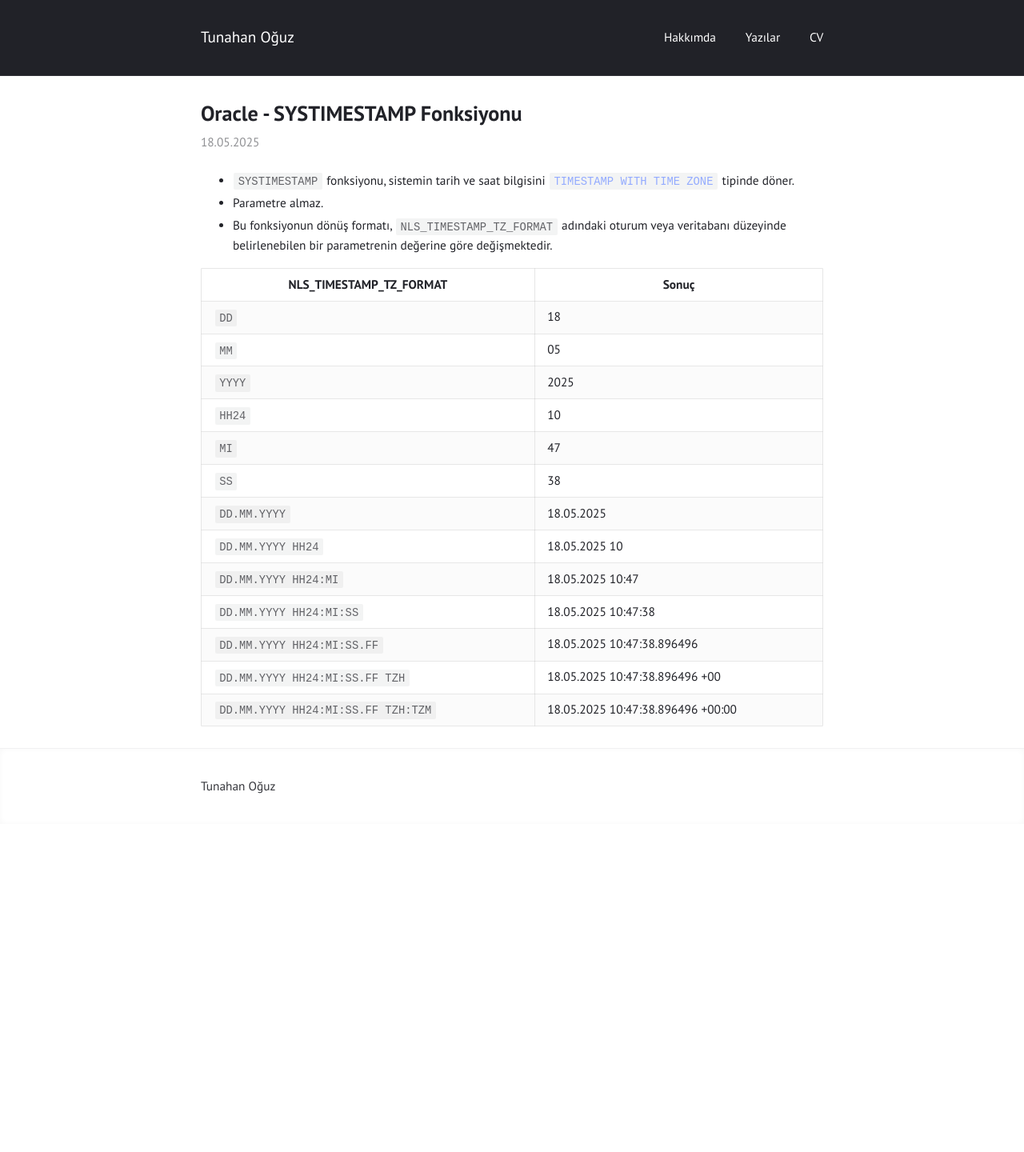
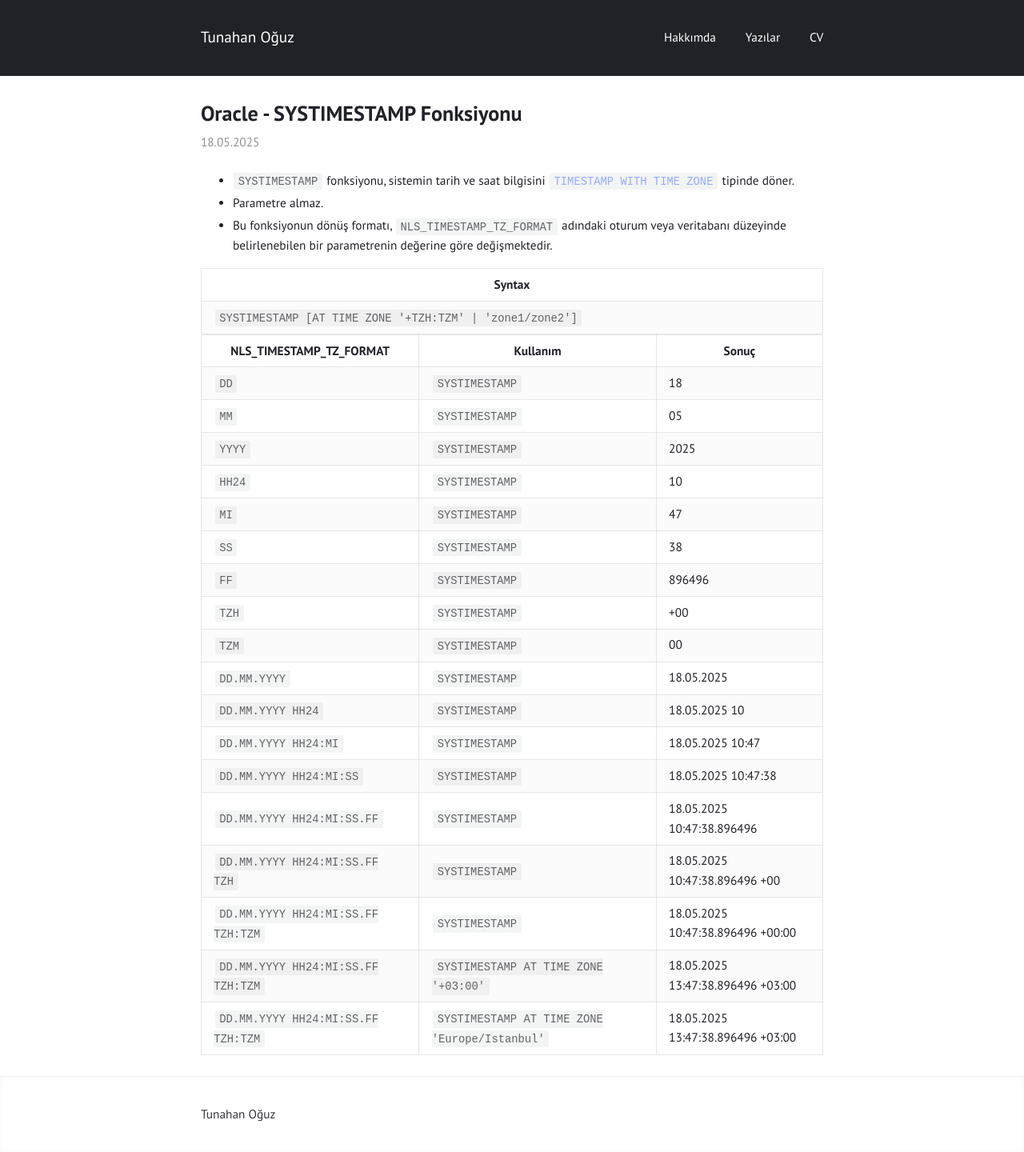
Before and after one commit to tunahanoguz/tunahanoguz.github.io, a Jekyll site: the page built from _posts/2025-05-18-oracle-SYSTIMESTAMP-fonksiyonu.md, in a window 1280 px wide. Shown: the whole page at 80% size. Built offline with Jekyll 4.4.1, drawn with Linux system fonts in a browser that asks for light colours; before the commit the page ends 1030 px from its top, so only the background shows below that.

Commit message:
Update 2025-05-18-oracle-SYSTIMESTAMP-fonksiyonu.md

````diff
--- a/_posts/2025-05-18-oracle-SYSTIMESTAMP-fonksiyonu.md
+++ b/_posts/2025-05-18-oracle-SYSTIMESTAMP-fonksiyonu.md
@@ -9,18 +9,27 @@ categories: oracle
 - Parametre almaz.
 - Bu fonksiyonun dönüş formatı, `NLS_TIMESTAMP_TZ_FORMAT` adındaki oturum veya veritabanı düzeyinde belirlenebilen bir parametrenin değerine göre değişmektedir.
 
-| NLS_TIMESTAMP_TZ_FORMAT            | Sonuç                             |
-|------------------------------------|-----------------------------------|
-| `DD`                               | 18                                |
-| `MM`                               | 05                                |
-| `YYYY`                             | 2025                              |
-| `HH24`                             | 10                                |
-| `MI`                               | 47                                |
-| `SS`                               | 38                                |
-| `DD.MM.YYYY`                       | 18.05.2025                        |
-| `DD.MM.YYYY HH24`                  | 18.05.2025 10                     |
-| `DD.MM.YYYY HH24:MI`               | 18.05.2025 10:47                  |
-| `DD.MM.YYYY HH24:MI:SS`            | 18.05.2025 10:47:38               |
-| `DD.MM.YYYY HH24:MI:SS.FF`         | 18.05.2025 10:47:38.896496        |
-| `DD.MM.YYYY HH24:MI:SS.FF TZH`     | 18.05.2025 10:47:38.896496 +00    |
-| `DD.MM.YYYY HH24:MI:SS.FF TZH:TZM` | 18.05.2025 10:47:38.896496 +00:00 |
+| Syntax                                                       |
+|--------------------------------------------------------------|
+| ```SYSTIMESTAMP [AT TIME ZONE '+TZH:TZM' | 'zone1/zone2']``` |
+
+| NLS_TIMESTAMP_TZ_FORMAT            | Kullanım                                      | Sonuç                             |
+|------------------------------------|-----------------------------------------------|-----------------------------------|
+| `DD`                               | `SYSTIMESTAMP`                                | 18                                |
+| `MM`                               | `SYSTIMESTAMP`                                | 05                                |
+| `YYYY`                             | `SYSTIMESTAMP`                                | 2025                              |
+| `HH24`                             | `SYSTIMESTAMP`                                | 10                                |
+| `MI`                               | `SYSTIMESTAMP`                                | 47                                |
+| `SS`                               | `SYSTIMESTAMP`                                | 38                                |
+| `FF`                               | `SYSTIMESTAMP`                                | 896496                            |
+| `TZH`                              | `SYSTIMESTAMP`                                | +00                               |
+| `TZM`                              | `SYSTIMESTAMP`                                | 00                                |
+| `DD.MM.YYYY`                       | `SYSTIMESTAMP`                                | 18.05.2025                        |
+| `DD.MM.YYYY HH24`                  | `SYSTIMESTAMP`                                | 18.05.2025 10                     |
+| `DD.MM.YYYY HH24:MI`               | `SYSTIMESTAMP`                                | 18.05.2025 10:47                  |
+| `DD.MM.YYYY HH24:MI:SS`            | `SYSTIMESTAMP`                                | 18.05.2025 10:47:38               |
+| `DD.MM.YYYY HH24:MI:SS.FF`         | `SYSTIMESTAMP`                                | 18.05.2025 10:47:38.896496        |
+| `DD.MM.YYYY HH24:MI:SS.FF TZH`     | `SYSTIMESTAMP`                                | 18.05.2025 10:47:38.896496 +00    |
+| `DD.MM.YYYY HH24:MI:SS.FF TZH:TZM` | `SYSTIMESTAMP`                                | 18.05.2025 10:47:38.896496 +00:00 |
+| `DD.MM.YYYY HH24:MI:SS.FF TZH:TZM` | `SYSTIMESTAMP AT TIME ZONE '+03:00'`          | 18.05.2025 13:47:38.896496 +03:00 |
+| `DD.MM.YYYY HH24:MI:SS.FF TZH:TZM` | `SYSTIMESTAMP AT TIME ZONE 'Europe/Istanbul'` | 18.05.2025 13:47:38.896496 +03:00 |
````
